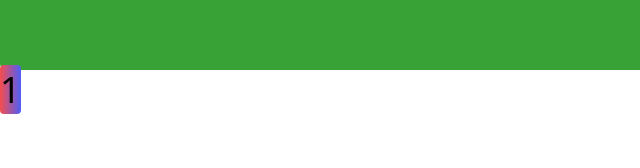
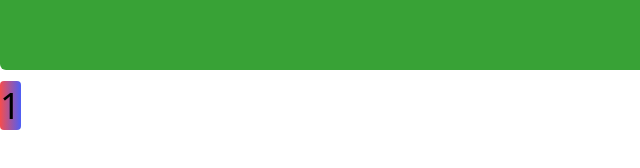
Before and after one commit to abdulazizv/next-store-with-vue, a website: page src/index.html in a window 1280 px wide. Shown: the part 464-632 px from the top of the page, 0-640 px from the left. Drawn offline with nearby package versions, Linux system fonts and the light colour scheme.

Commit message:
project continue

```diff
--- a/src/index.html
+++ b/src/index.html
@@ -46,11 +46,12 @@
     <section class="intro">
       <div class="container mx-auto">
         <img src="./img/cashback.png" alt="cashback" class="rounded-md mt-10">
+
+
+      <div class="btns mt-4">
+        <span class="text-4xl rounded " style="background: linear-gradient(270deg, #4D5EF6 0%, #F64D4D 100%);">1</span>
       </div>
-
-      <div class="btns">
-        <span class="text-4xl rounded" style="background: linear-gradient(270deg, #4D5EF6 0%, #F64D4D 100%);">1</span>
-      </div>
+    </div>
     </section>
   </main>
 </body>
```
